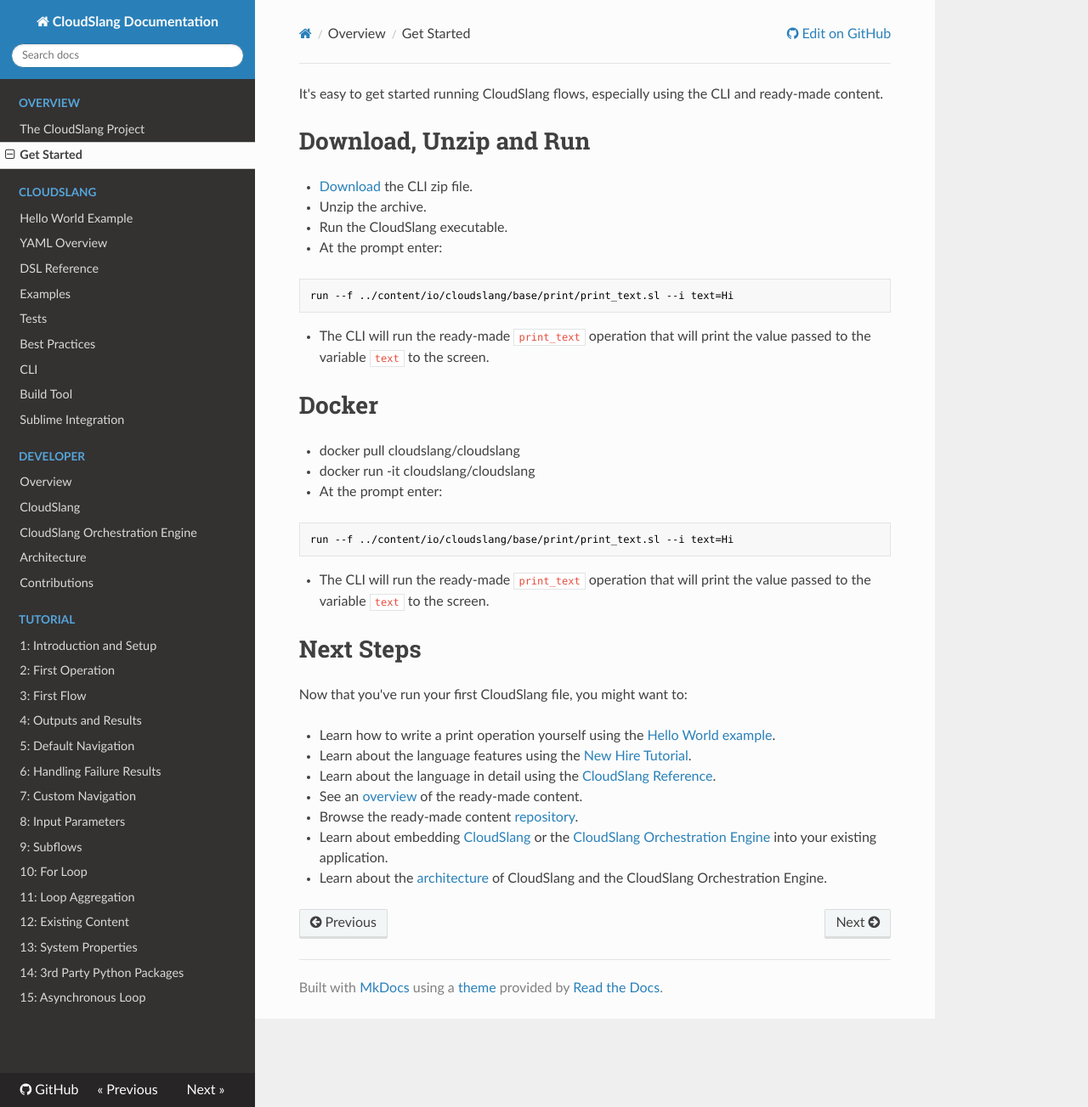
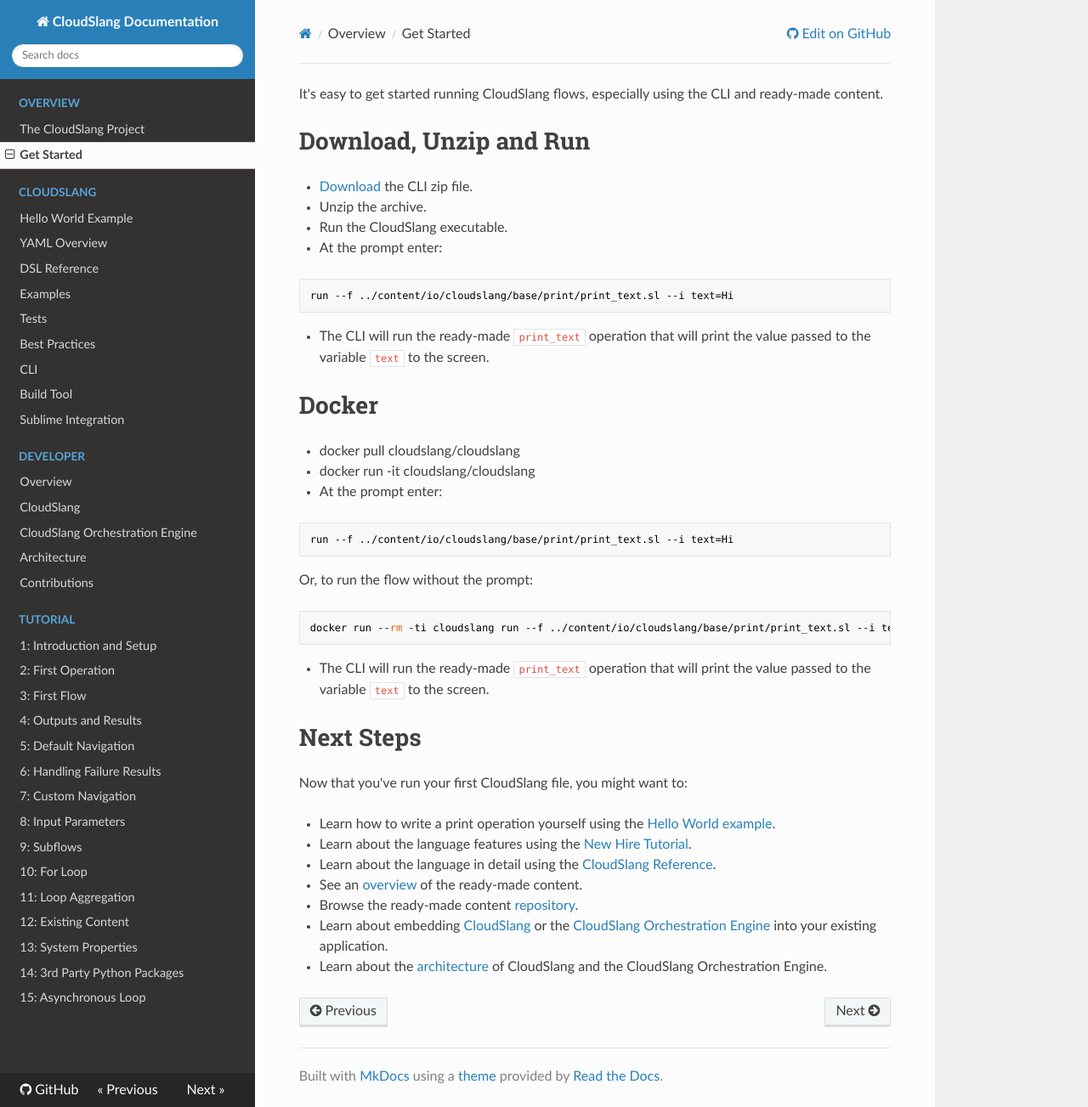
Before and after one commit to CloudSlang/docs, an MkDocs documentation site: the page built from docs/get_started.md, in a window 1280 px wide and 1303 px high. Shown: the whole window at 85% size. Built offline with MkDocs 1.6.1, drawn with Linux system fonts in a browser that asks for light colours; nearby versions of some CDN libraries; old or Windows-style settings are respelled for this version of MkDocs.

Commit message:
added docker without prompt
Signed-off-by: Sam Markowitz <sam.markowitz@hp.com>

````diff
--- a/docs/get_started.md
+++ b/docs/get_started.md
@@ -23,6 +23,12 @@
 run --f ../content/io/cloudslang/base/print/print_text.sl --i text=Hi
 ```
 
+Or, to run the flow without the prompt:
+
+```bash
+docker run --rm -ti cloudslang run --f ../content/io/cloudslang/base/print/print_text.sl --i text=first_flow
+```
+
 + The CLI will run the ready-made `print_text` operation that will print the value passed to the variable `text` to the screen.
 
 
````
